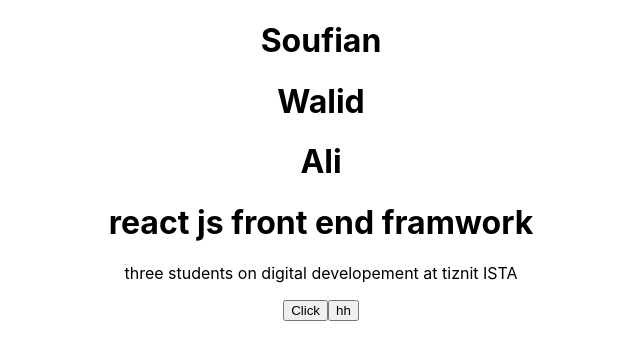
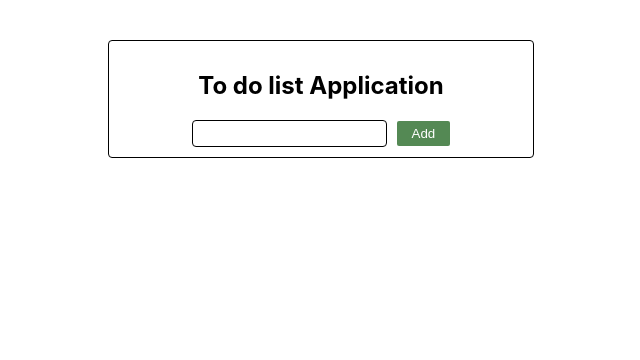
Before and after one commit to sofyanBoukir/react-APPS, a React (Create React App) app: page / in a window 1280 px wide. Shown: the top 360 px of the page, without its empty margins (319-959 px from the left). Built offline with nearby package versions, Linux system fonts and the light colour scheme.

Commit message:
to do list app

```diff
--- a/src/App.js
+++ /dev/null
@@ -1,33 +0,0 @@
-
-
-function App() {
-
-  const handleClick = () =>{
-    alert("cc soufian");
-  }
-
-  const handleCheck = () =>{
-    if(true){
-      console.log("wa ta sir t9awed");
-
-    }
-  }
-
-
-  return (
-    <div className="container">
-      <center>
-        <h1>Soufian </h1>
-        <h1>Walid</h1>
-        <h1>Ali</h1>
-        <h1>react js front end framwork</h1>
-        <p>three students on digital developement at tiznit ISTA</p>
-
-        <button onClick={handleClick}>Click</button>
-        <button onClick={handleCheck}>hh</button>
-      </center>
-    </div>
-  );
-}
-
-export default App;
--- a/src/index.js
+++ b/src/index.js
@@ -1,15 +1,14 @@
 import React from 'react';
 import ReactDOM from 'react-dom/client';
 import './index.css';
-import App from './App';
-import Ex from './Ex';
+import App from './to do list/App';
+// import Ex from './Ex';
 import reportWebVitals from './reportWebVitals';
 
 const root = ReactDOM.createRoot(document.getElementById('root'));
 root.render(
   <React.StrictMode>
     <App />
-    <Ex />
   </React.StrictMode>
 );
 
--- /dev/null
+++ b/src/to do list/App.css
@@ -0,0 +1,51 @@
+.container{
+  width: 30%;
+  border: 1.5px solid black;
+  border-radius: 4px;
+  padding: 10px 20px;
+  margin: 0 auto;
+  margin-top: 40px;
+  text-align: center;
+}
+input{
+  width: 45%;
+  padding: 5px 10px;
+  border: 1.5px solid black;
+  outline: none;
+  border-radius: 4px;
+}
+button{
+  background-color: rgb(84, 137, 84);
+  padding: 5px 15px;
+  color: white;
+  border: none;
+  border-radius: 2px;
+  margin-left: 10px;
+  transition: 0.2s ease;
+  cursor: pointer;
+}
+button:hover{
+  background-color: rgb(70, 115, 70);
+}
+ul{
+  list-style-type: "⚫";
+  font-size: 18px;
+  font-weight: 600;
+  text-align: left;
+}
+ul li{
+  padding-left: 10px;
+  cursor: pointer;
+}
+.done{
+  text-decoration: line-through;
+  list-style-type: "✔";
+}
+.itemContainer{
+  display: flex;
+  justify-content: space-around;
+  padding: 0px 10px;
+}
+#remove-btn{
+  cursor: pointer;
+}
--- /dev/null
+++ b/src/to do list/App.js
@@ -0,0 +1,58 @@
+import { useRef, useState } from 'react';
+import './App.css';
+
+function App() {
+
+  const [toDos,setToDos] = useState([]);
+  const inputRef = useRef();
+
+
+  function addItem(){
+    const itemValue = inputRef.current.value;
+    const newItem = {completed:false,itemValue};
+
+    if(itemValue !== ''){
+      setToDos([...toDos,newItem]);
+    }else{
+      alert("Please type somthing!");
+    }
+    inputRef.current.value = '';
+  }
+
+
+  const handleItemDone = (index) =>{
+    const newToDos = [...toDos];
+    newToDos[index].completed = !newToDos[index].completed;
+    setToDos(newToDos);
+  }
+
+  const handleItemRemove = (indexToRemove) =>{
+    const newToDos = [...toDos];
+    newToDos.splice(indexToRemove,1);
+    setToDos(newToDos);
+  }
+
+  return (
+    <div className='container'>
+      <h2>To do list Application</h2>
+      <ul>
+        {
+          toDos.map((item,index) => {
+            return <div className='itemContainer'>
+              <li
+               onClick={() => handleItemDone(index)}
+               className={item.completed ? "done" : ""}
+               >{item.itemValue}
+               </li>
+               <span id='remove-btn' onClick={() => handleItemRemove(index)}>❌</span>
+            </div>
+          })
+        }
+      </ul>
+      <input type='text' ref={inputRef}></input>
+      <button onClick={() => addItem()}>Add</button>
+    </div>
+  );
+}
+
+export default App;
```
